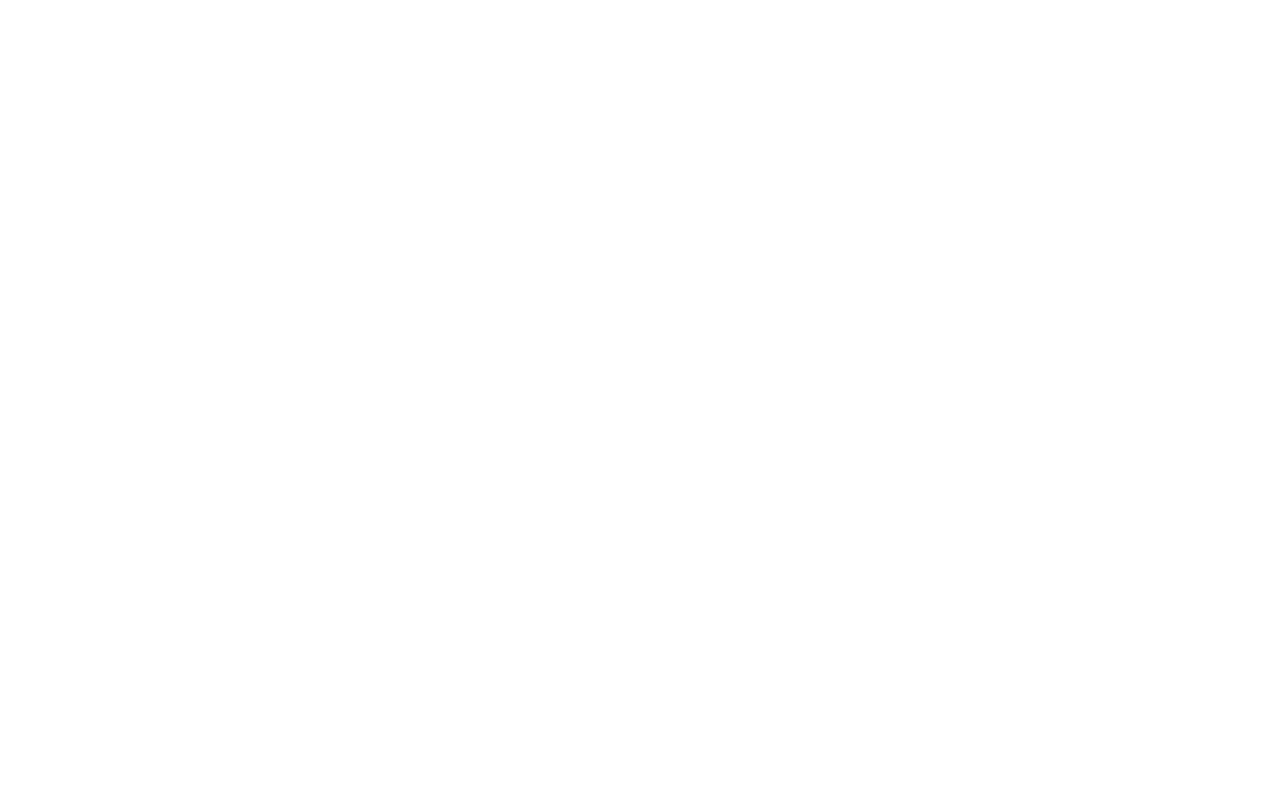
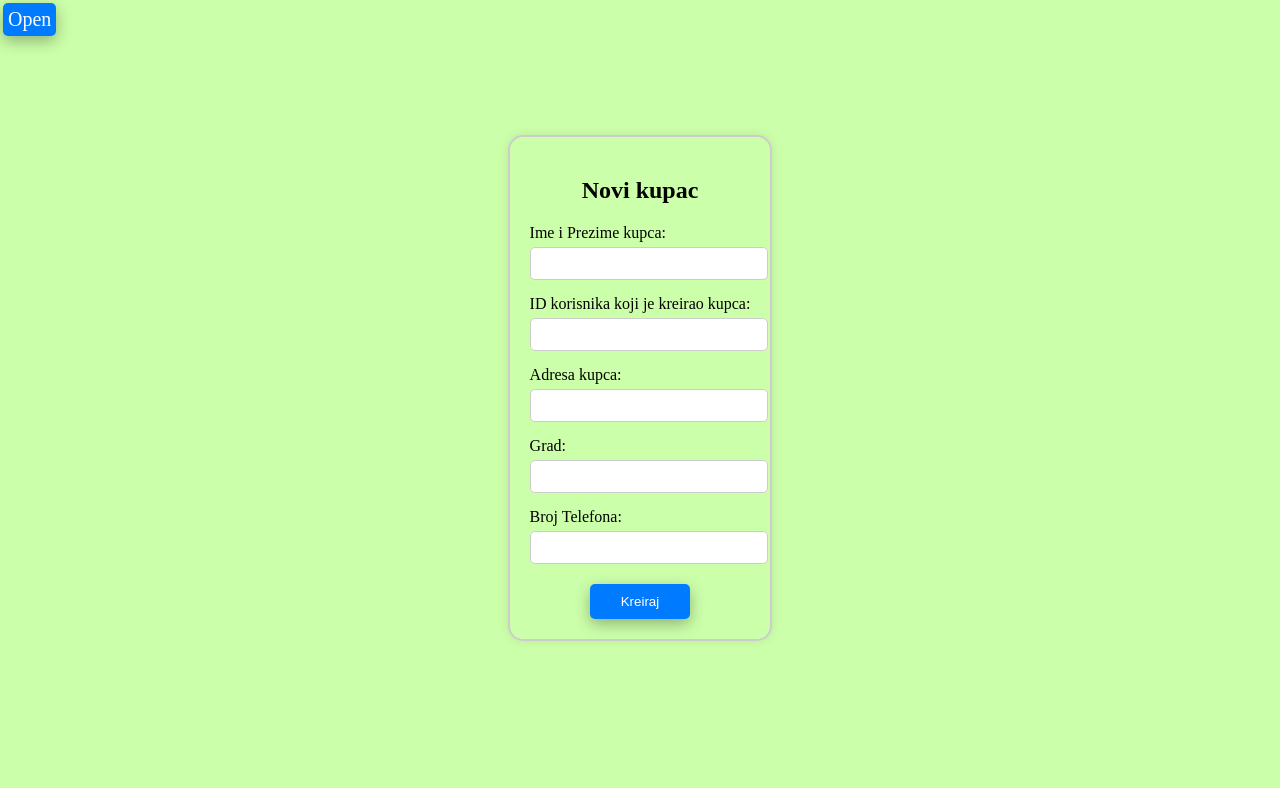
Before and after one commit to Mastered1738/ipvo-sveltekit-prakticni-rad, a SvelteKit app in the folder ipvo-sveltekit-prakticni-rad/: page /Kreiraj_Kupca in a window 1280 px wide. Built offline with nearby package versions, Linux system fonts and the light colour scheme.

Commit message:
Feat: All Update pages

```diff
--- a/ipvo-sveltekit-prakticni-rad/src/components/sidebar.svelte
+++ b/ipvo-sveltekit-prakticni-rad/src/components/sidebar.svelte
@@ -38,13 +38,13 @@
 			margin-top: 45px;
       width:  250px;
       height: 100vh;
-			border: none;
+			border: 1px solid;
       border-radius: 20px;
       background-color: #73c04f60;
       color: #fff;
       position: fixed;
       top: 0;
-      left: -250px; /* Initially hidden */
+      left: -252px; /* Initially hidden */
       transition: left 0.3s ease;
       z-index: 1000;
     }
--- a/ipvo-sveltekit-prakticni-rad/src/routes/+page.svelte
+++ b/ipvo-sveltekit-prakticni-rad/src/routes/+page.svelte
@@ -35,6 +35,7 @@
         background-color: #b2ff7ea9;
     }
     .container{
+        position: fixed;
         display: flex;
         justify-content: center;
         align-items: center;
--- a/ipvo-sveltekit-prakticni-rad/src/routes/Azuriraj_Narudzbu/+page.svelte
+++ b/ipvo-sveltekit-prakticni-rad/src/routes/Azuriraj_Narudzbu/+page.svelte
@@ -0,0 +1,144 @@
+<script>
+    import UpdateForm from "../../components/updateForm.svelte";
+    import Sidebar from "../../components/sidebar.svelte";
+
+    function handleKreacija() {
+	}
+</script>
+
+<body>
+    <Sidebar/>
+    <UpdateForm>
+        <h2 class="title">Novi kupac</h2>
+        <div>
+            <div class="input_group">
+                <label for="">ID korisnika koji je kreirao narudzbu:</label>
+                <input type="text" id="">
+            </div>
+			<div class="input_group">
+                <label for="">Ime i Prezime kupca:</label>
+                <input type="text" id="">
+            </div>
+			<div class="input_group">
+                <label for="">Količina maslina:</label>
+                <input type="text" id="">
+            </div>
+			<div class="input_group">
+                <label for="">Boksevi:</label>
+                <input type="text" id="">
+            </div>
+			<div class="input_group">
+                <label for="">Ima li kupac svoje kante:</label>
+                <input type="checkbox" id="">
+            </div>
+            <div class="input_group">
+                <label for="">ID korisnika koji je pokrenuo narudzbu:</label>
+                <input type="text" id="">
+            </div>
+            <div class="input_group">
+                <label for="">ID korisnika koji je preradio narudzbu:</label>
+                <input type="text" id="">
+            </div>
+            <div class="input_group">
+                <label for="">ID korisnika koji je izvagao ulje narudzbe:</label>
+                <input type="text" id="">
+            </div>
+            <div class="input_group">
+                <label>Stanje narudzbe:</label>
+				<select id="" name="">
+					<option value="">1</option>
+					<option value="">2</option>
+					<option value="">3</option>
+					<option value="">4</option>
+				</select>
+            </div>
+            <div class="input_group">
+                <label for="">Količina ulja: (optional)</label>
+                <input type="text" id="">Kg
+            </div>
+            <div class="input_group">
+                <label for="">Omjer ulje/masline:</label>
+                <input type="text" id="">%
+            </div>
+            <div class="input_group">
+                <label for="">ID korisnika koji je naplatio narudzbe:</label>
+                <input type="text" id="">
+            </div>
+            <div class="input_group">
+                <label for="">Datum i vrijeme zaprimljene narudzbe:</label>
+                <input type="datetime-local" id="">
+            </div>
+            <div class="input_group">
+                <label for="">Datum i vrijeme prerađenja narudzbe:</label>
+                <input type="datetime-local" id="">
+            </div>
+            <div class="input_group">
+                <label for="">Datum i vrijeme vaganja narudzbe:</label>
+                <input type="datetime-local" id="">
+            </div>
+            <div class="input_group">
+                <label for="">Datum i vrijeme naplate narudzbe:</label>
+                <input type="datetime-local" id="">
+            </div>
+			<button class="button" on:click={handleKreacija}>Kreiraj</button>
+        </div>
+    </UpdateForm>
+</body>
+
+<style>
+    body {
+        margin: -20px;
+        padding: 0;
+        display: flex;
+        justify-content: center;
+        align-items: center;
+        height: 100vh;
+        background-color: #b2ff7ea9;
+    }
+		.title{
+        text-align: center;
+    }
+	.button {
+        width: 100px;
+        padding: 10px;
+        margin: 0 auto;
+        margin-top: 20px;
+        display: block;
+        background-color: #007bff;
+        color: #fff;
+        border: none;
+        border-radius: 5px;
+        cursor: pointer;
+        transition: all 0.3s ease;
+        box-shadow: 0 5px 15px rgba(0, 0, 0, 0.3);
+    }
+    .button:active {
+        background-color: #0056b3;
+        box-shadow: 0 2px 5px rgba(0, 0, 0, 0.3);
+        transform: translateY(1px);
+    }
+    .input_group {
+        margin-bottom: 15px;
+    }
+    .input_group label {
+        display: block;
+        margin-bottom: 5px;
+    }
+    .input_group input {
+        width: 100%;
+        padding: 8px;
+        border: 1px solid #ccc;
+        border-radius: 5px;
+    }
+    option{
+		background-color: white;
+	    color: black;
+	    padding: 10px 20px;
+	    border: none;
+	    cursor: pointer;
+	}
+	select{
+		background-color: white;
+	    color: black;
+	}
+</style>
--- a/ipvo-sveltekit-prakticni-rad/src/routes/Kreiraj_Kupca/+page.svelte
+++ b/ipvo-sveltekit-prakticni-rad/src/routes/Kreiraj_Kupca/+page.svelte
@@ -0,0 +1,84 @@
+<script>
+    import UpdateForm from "../../components/updateForm.svelte";
+    import Sidebar from "../../components/sidebar.svelte";
+
+    function handleKreacija() {
+	}
+</script>
+
+<body>
+    <Sidebar/>
+    <UpdateForm>
+        <h2 class="title">Novi kupac</h2>
+        <div>
+            <div class="input_group">
+                <label for="">Ime i Prezime kupca:</label>
+                <input type="text" id="">
+            </div>
+			<div class="input_group">
+                <label for="">ID korisnika koji je kreirao kupca:</label>
+                <input type="text" id="">
+            </div>
+			<div class="input_group">
+                <label for="">Adresa kupca:</label>
+                <input type="text" id="">
+            </div>
+			<div class="input_group">
+                <label for="">Grad:</label>
+                <input type="text" id="">
+            </div>
+			<div class="input_group">
+                <label for="">Broj Telefona:</label>
+                <input type="tel" id="">
+            </div>
+			<button class="button" on:click={handleKreacija}>Kreiraj</button>
+        </div>
+    </UpdateForm>
+</body>
+
+<style>
+    body {
+        margin: -20px;
+        padding: 0;
+        display: flex;
+        justify-content: center;
+        align-items: center;
+        height: 100vh;
+        background-color: #b2ff7ea9;
+    }
+		.title{
+        text-align: center;
+    }
+	.button {
+        width: 100px;
+        padding: 10px;
+        margin: 0 auto;
+        margin-top: 20px;
+        display: block;
+        background-color: #007bff;
+        color: #fff;
+        border: none;
+        border-radius: 5px;
+        cursor: pointer;
+        transition: all 0.3s ease;
+        box-shadow: 0 5px 15px rgba(0, 0, 0, 0.3);
+    }
+    .button:active {
+        background-color: #0056b3;
+        box-shadow: 0 2px 5px rgba(0, 0, 0, 0.3);
+        transform: translateY(1px);
+    }
+    .input_group {
+        margin-bottom: 15px;
+    }
+    .input_group label {
+        display: block;
+        margin-bottom: 5px;
+    }
+    .input_group input {
+        width: 100%;
+        padding: 8px;
+        border: 1px solid #ccc;
+        border-radius: 5px;
+    }
+</style>
--- a/ipvo-sveltekit-prakticni-rad/src/routes/Kreiraj_Narudzbu/+page.svelte
+++ b/ipvo-sveltekit-prakticni-rad/src/routes/Kreiraj_Narudzbu/+page.svelte
@@ -68,4 +68,17 @@
         box-shadow: 0 2px 5px rgba(0, 0, 0, 0.3);
         transform: translateY(1px);
     }
+    .input_group {
+        margin-bottom: 15px;
+    }
+    .input_group label {
+        display: block;
+        margin-bottom: 5px;
+    }
+    .input_group input {
+        width: 100%;
+        padding: 8px;
+        border: 1px solid #ccc;
+        border-radius: 5px;
+    }
 </style>
--- a/ipvo-sveltekit-prakticni-rad/src/routes/Kreiraj_Radnika/+page.svelte
+++ b/ipvo-sveltekit-prakticni-rad/src/routes/Kreiraj_Radnika/+page.svelte
@@ -0,0 +1,76 @@
+<script>
+    import UpdateForm from "../../components/updateForm.svelte";
+    import Sidebar from "../../components/sidebar.svelte";
+
+    function handleKreacija() {
+	}
+</script>
+
+<body>
+    <Sidebar/>
+    <UpdateForm>
+        <h2 class="title">Novi radnik</h2>
+        <div>
+            <div class="input_group">
+                <label for="">Username:</label>
+                <input type="text" id="">
+            </div>
+			<div class="input_group">
+                <label for="">Password:</label>
+                <input type="text" id="">
+            </div>
+			<div class="input_group">
+                <label for="">User type:</label>
+                <input type="text" id="">
+            </div>
+			<button class="button" on:click={handleKreacija}>Kreiraj</button>
+        </div>
+    </UpdateForm>
+</body>
+
+<style>
+    body {
+        margin: -20px;
+        padding: 0;
+        display: flex;
+        justify-content: center;
+        align-items: center;
+        height: 100vh;
+        background-color: #b2ff7ea9;
+    }
+		.title{
+        text-align: center;
+    }
+	.button {
+        width: 100px;
+        padding: 10px;
+        margin: 0 auto;
+        margin-top: 20px;
+        display: block;
+        background-color: #007bff;
+        color: #fff;
+        border: none;
+        border-radius: 5px;
+        cursor: pointer;
+        transition: all 0.3s ease;
+        box-shadow: 0 5px 15px rgba(0, 0, 0, 0.3);
+    }
+    .button:active {
+        background-color: #0056b3;
+        box-shadow: 0 2px 5px rgba(0, 0, 0, 0.3);
+        transform: translateY(1px);
+    }
+    .input_group {
+        margin-bottom: 15px;
+    }
+    .input_group label {
+        display: block;
+        margin-bottom: 5px;
+    }
+    .input_group input {
+        width: 100%;
+        padding: 8px;
+        border: 1px solid #ccc;
+        border-radius: 5px;
+    }
+</style>
```
